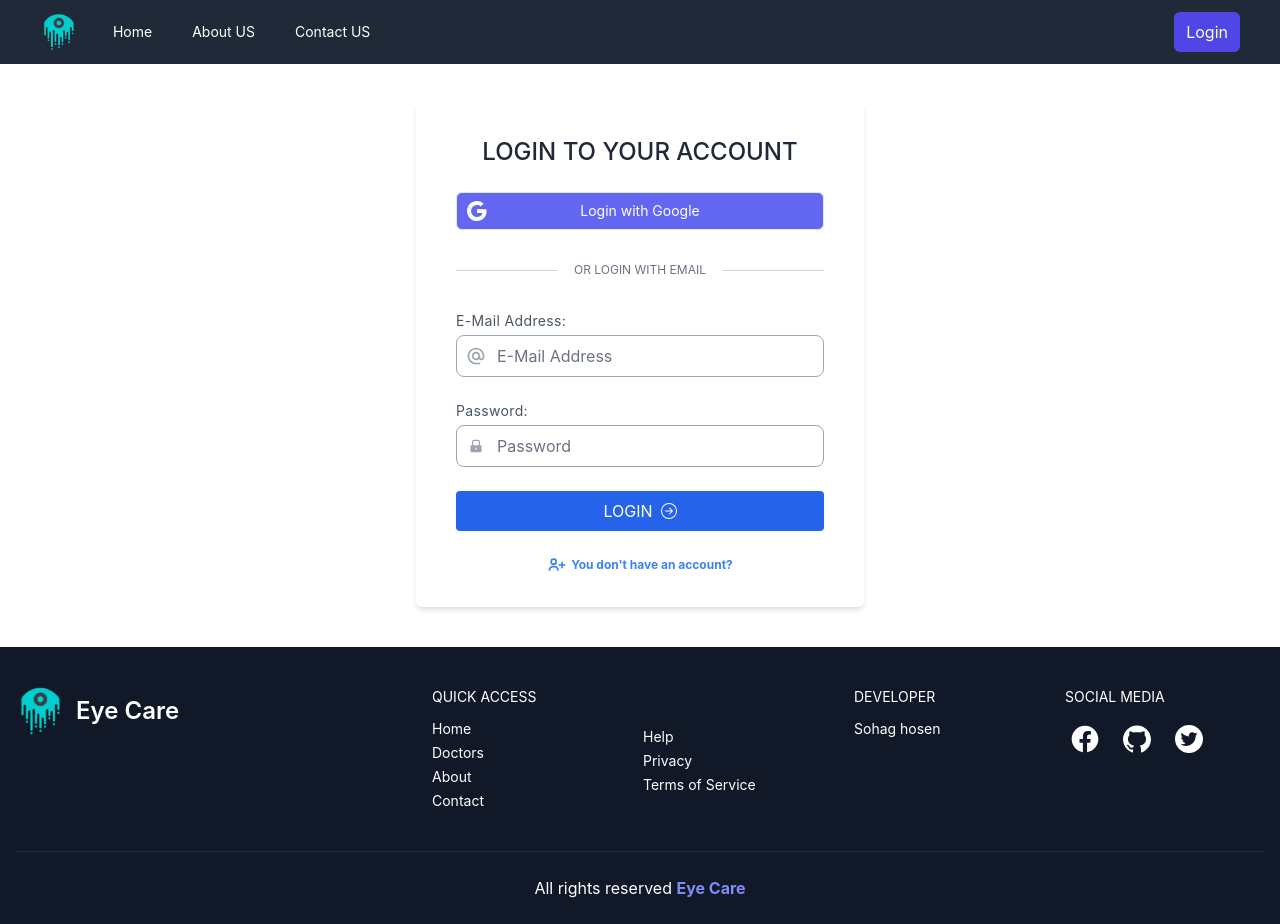
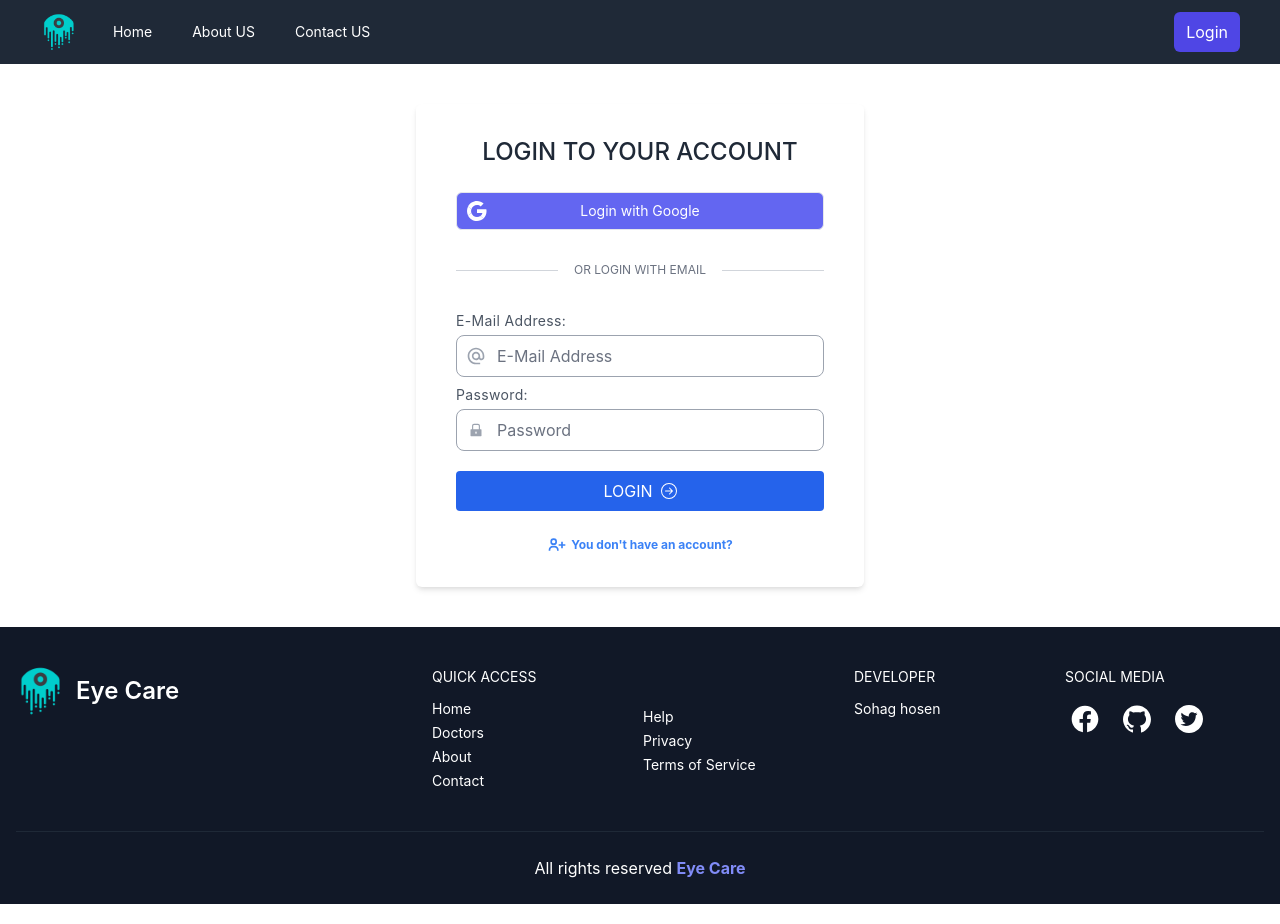
Before and after one commit to SohagHosen/Eye-Care, a React (Create React App) app: page /login in a window 1280 px wide. Built offline with nearby package versions, Linux system fonts and the light colour scheme; no server answers.

Commit message:
update forms error

```diff
--- a/src/components/login/Login.js
+++ b/src/components/login/Login.js
@@ -13,6 +13,7 @@ function Login() {
   const auth = getAuth();
   const { setUser, googleSignIn, createUser, signIn } = useAuth();
   const [toggleLogin, setToggleLogin] = useState(false);
+  const [error, setError] = useState("");
   let history = useHistory();
   let location = useLocation();
   let { from } = location.state || { from: { pathname: "/" } };
@@ -29,13 +30,17 @@ function Login() {
               const user = userCredential.user;
               setUser(user);
               history.replace(from);
+              setError("");
             })
             .catch((error) => {
               console.log(error.message);
+              setError("The email/password that you've entered is incorrect");
             });
+          setError("");
         })
         .catch((error) => {
-          console.log(error.message);
+          console.log(error);
+          setError("The email/password that you've entered is incorrect");
         });
     } else {
       signIn(email, password)
@@ -43,9 +48,10 @@ function Login() {
           const user = userCredential.user;
           setUser(user);
           history.replace(from);
+          setError("");
         })
         .catch((error) => {
-          console.log(error.message);
+          setError("The email/password that you've entered is incorrect");
         });
     }
   };
@@ -110,7 +116,7 @@ function Login() {
               </div>
             )}
 
-            <div className="flex flex-col mb-6">
+            <div className="flex flex-col mb-2">
               <label
                 htmlFor="email"
                 className="mb-1 text-xs sm:text-sm tracking-wide text-gray-600"
@@ -132,7 +138,7 @@ function Login() {
                 />
               </div>
             </div>
-            <div className="flex flex-col mb-6">
+            <div className="flex flex-col mb-2">
               <label
                 htmlFor="password"
                 className="mb-1 text-xs sm:text-sm tracking-wide text-gray-600"
@@ -156,8 +162,9 @@ function Login() {
                 />
               </div>
             </div>
+            <span className="text-red-500">{error}</span>
 
-            <div className="flex w-full">
+            <div className="flex w-full mt-5">
               {toggleLogin ? (
                 <button
                   type="submit"
```
